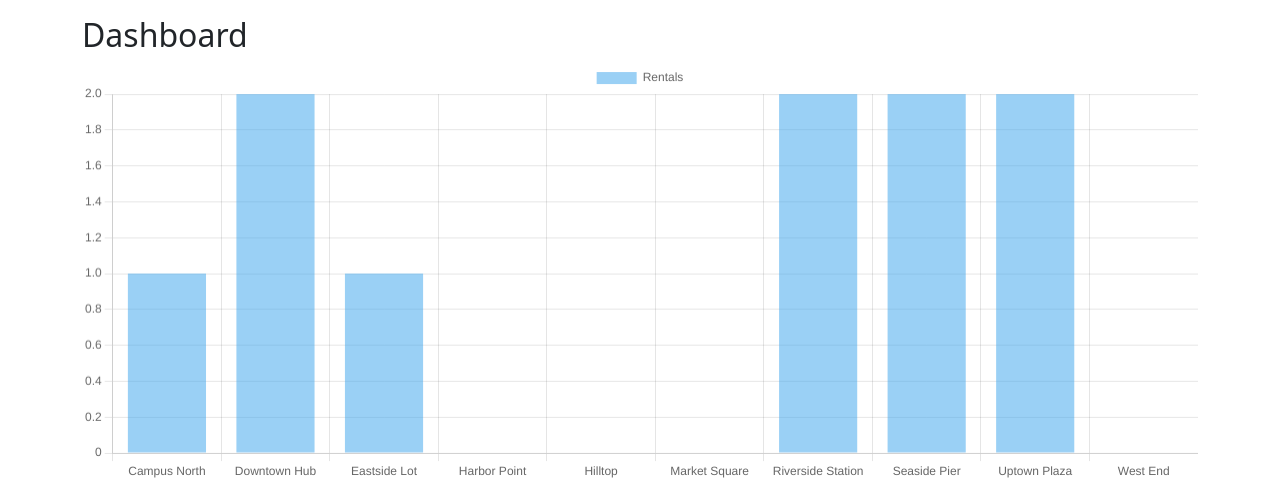
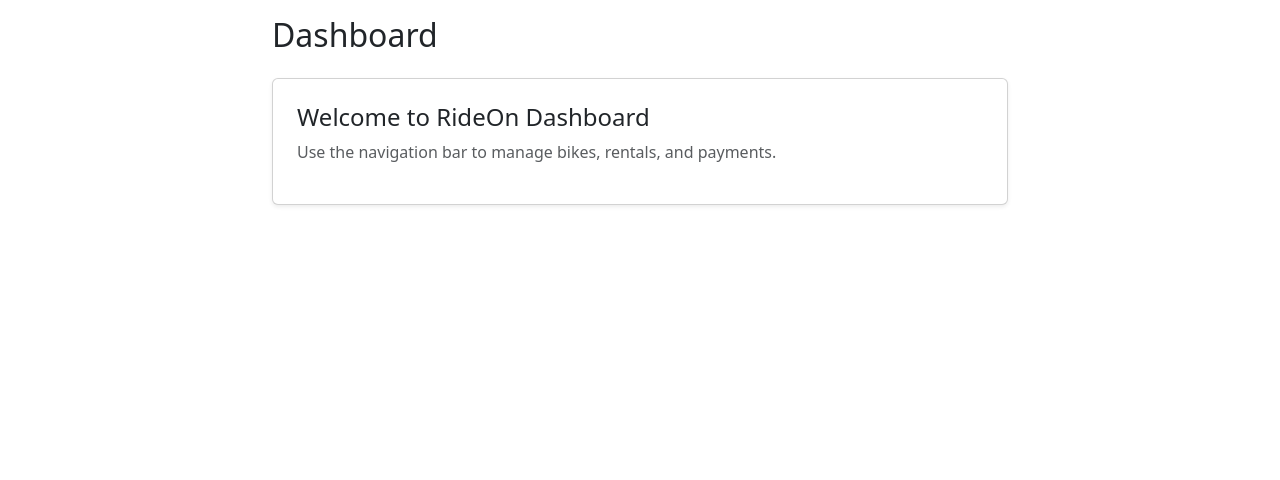
Before and after one commit to enumulasashank/rideon-bike-rental, a Flask app: page /dashboard in a window 1280 px wide. Shown: the part 56-536 px from the top of the page. Run offline with Flask 3, Linux system fonts and the light colour scheme; a user stored in the database is signed in.

Commit message:
Improve dashboard UI with clean card layout and heading

```diff
--- a/templates/dashboard.html
+++ b/templates/dashboard.html
@@ -1,3 +1,13 @@
+{% extends "base.html" %}
+{% block content %}
+<div class="row justify-content-center">
+    <div class="col-md-8">
+        <h2 class="mb-4">Dashboard</h2>
 
-{% extends "base.html" %}{% block content %}<h2>Dashboard</h2><canvas id="rentalsChart" width="800" height="300"></canvas><script src="https://cdn.jsdelivr.net/npm/chart.js"></script>
-<script>const labels = {{ labels|tojson }}; const values = {{ values|tojson }}; const ctx = document.getElementById('rentalsChart').getContext('2d'); new Chart(ctx,{type:'bar',data:{labels:labels,datasets:[{label:'Rentals',data:values}]}});</script>{% endblock %}
+        <div class="card p-4 shadow-sm">
+            <h4>Welcome to RideOn Dashboard</h4>
+            <p class="text-muted">Use the navigation bar to manage bikes, rentals, and payments.</p>
+        </div>
+    </div>
+</div>
+{% endblock %}
```
